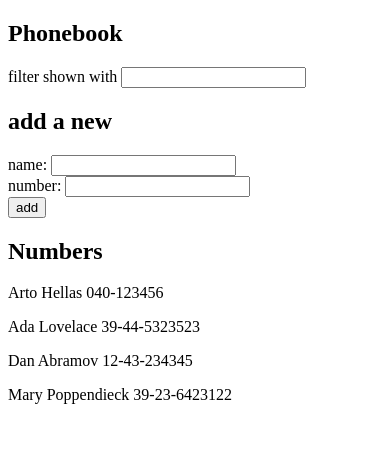
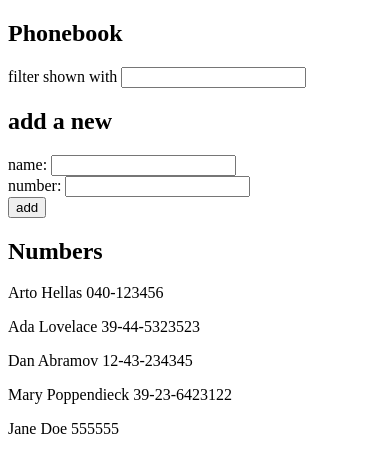
Before and after one commit to 11amanraj/fullstackopen_part2, a React (Create React App) app in the folder phonebook/: page / in a window 390 px wide. Shown: the top 472 px of the page. Built offline with nearby package versions, Linux system fonts and the light colour scheme; data requests are answered from the project's data file.

Commit message:
Exercise 2.15
2.15: Phonebook step7

```diff
--- a/phonebook/db.json
+++ b/phonebook/db.json
@@ -1,5 +1,5 @@
 {
-    "persons":[
+  "persons": [
     {
       "name": "Arto Hellas",
       "number": "040-123456",
@@ -19,6 +19,11 @@
       "name": "Mary Poppendieck",
       "number": "39-23-6423122",
       "id": 4
+    },
+    {
+      "name": "Jane Doe",
+      "number": "555555",
+      "id": 5
     }
   ]
 }
--- a/phonebook/src/App.js
+++ b/phonebook/src/App.js
@@ -31,17 +31,24 @@
   }
 
   const submitHandler = e => {
+    const postHandler = (newObj) => {
+      axios
+      .post('http://localhost:3001/persons', newObj)
+      .then(response => {
+        setPersons(persons.concat(response.data));
+        setNewName('');
+        setNewNumber('');
+      })
+    }
+
     e.preventDefault();
     const newPerson = {
                         name: newName,
                         number: newNumber,
-                        id: newName
                       }
     checkDuplicate(newPerson)
       ? alert(`${newName} is already added to phonebook`)
-      : setPersons(persons.concat(newPerson))
-    setNewName('');
-    setNewNumber('');
+      : postHandler(newPerson)
   }
 
   const filterHandler = e => {
```
Lines whose indentation alone changed are shown as unchanged.
